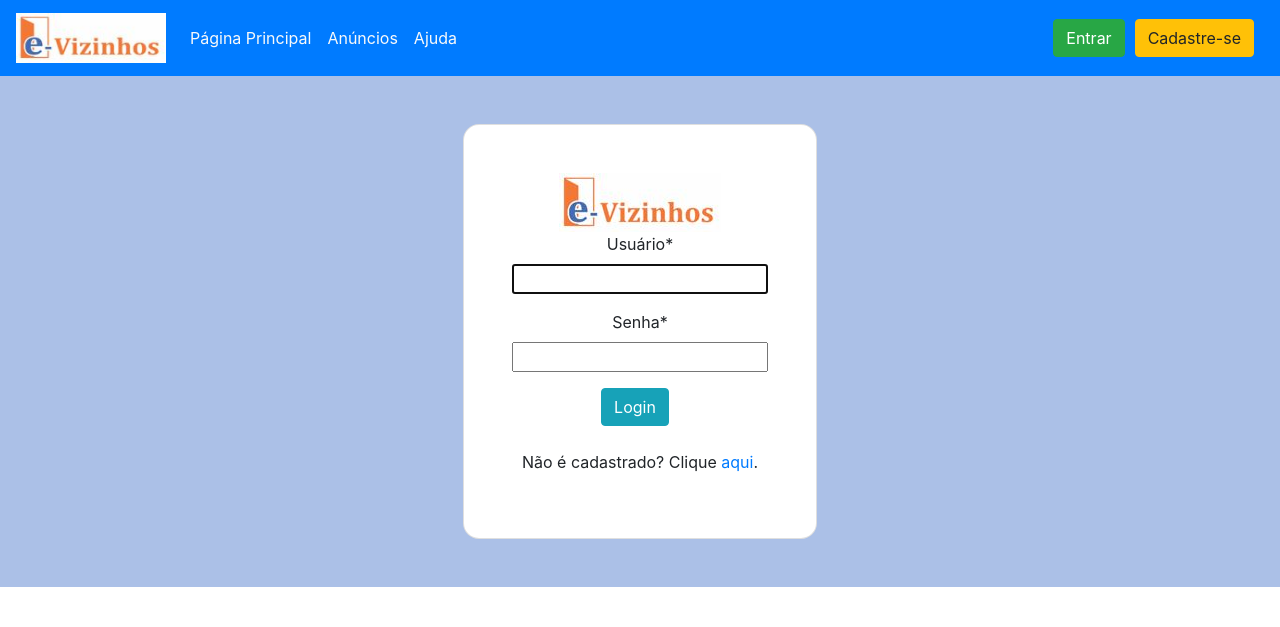
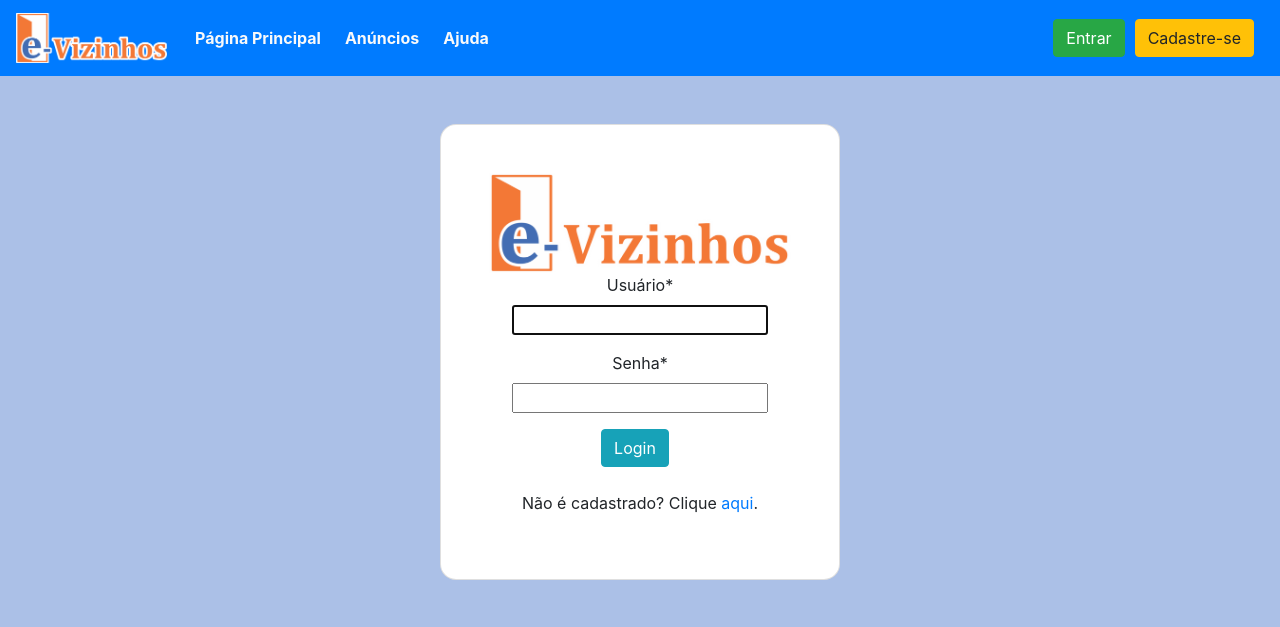
Before and after one commit to jpedrosantana/projeto_integrador_I, a Django app: page /accounts/login/ in a window 1280 px wide. Shown: the top 627 px of the page. Run offline with Django 3.2, Linux system fonts and the light colour scheme; some libraries are stand-ins or nearby versions.

Commit message:
alteracao do logo sem fundo branco

```diff
--- a/projeto_pi/templates/registration/login.html
+++ b/projeto_pi/templates/registration/login.html
@@ -10,7 +10,7 @@
       <div class='card shadow-2-strong' style='border-radius: 1rem;'>
         <div class='card-body p-5 text-center'>
 
-          <img src="/static/img/e-vizinhos.JPG" alt='Logotipo e-vizinhos'>
+          <img src="/static/img/Arte PI2.png" width="auto" height="100px" alt='Logotipo e-vizinhos'>
 
           {% if form.errors %}
           <h4 style='color: red;'>Usuário ou senha incorretos. Tente novamente.</h2>
--- a/projeto_pi/templates/snippets/barra_navegacao.html
+++ b/projeto_pi/templates/snippets/barra_navegacao.html
@@ -5,8 +5,8 @@
     <!--<a class='navbar-brand text-light' href="/">
         Marketplace da Comunidade
     </a>-->
-    <a class='navbar-brand' href='#'>
-        <img src='/static/img/e-vizinhos.JPG' width="150" height="50">
+    <a class='navbar-brand' href='/'>
+        <img src='/static/img/Arte PI2.png' width="auto" height="50">
     </a>
 
     <button class='navbar-toggler' type='button' data-toggle='collapse' data-target='#navbarSupportedContent'>
@@ -15,8 +15,8 @@
 
     <div class='collapse navbar-collapse' id='navbarSupportedContent'>
         <ul class='navbar-nav mr-auto'>
-            <li class='nav-item'>
-                <a class='nav-link text-light' href='/'>
+            <li class='nav-item px-1'>
+                <a class='nav-link text-light font-weight-bold' href='/'>
                     Página Principal
                 </a>
             </li>
@@ -32,20 +32,20 @@
                 </ul>
             </li>
             -->
-            <li class='nav-item'>
-                <a class='nav-link text-light' href='/empreendimentos'>
+            <li class='nav-item px-1 h-50'>
+                <a class='nav-link text-light font-weight-bold' href='/empreendimentos'>
                     Anúncios
                 </a>
             </li>
             {% if user.is_authenticated %}
-            <li class='nav-item'>
-                <a class='nav-link text-light' href='/anuncie'>
+            <li class='nav-item px-1 h-75'>
+                <a class='nav-link text-light font-weight-bold' href='/anuncie'>
                     Anuncie aqui
                 </a>
             </li>
             {% endif %}
-            <li class='nav-item'>
-                <a class='nav-link text-light' href='/ajuda'>
+            <li class='nav-item px-1'>
+                <a class='nav-link text-light font-weight-bold' href='/ajuda'>
                     Ajuda
                 </a>
             </li>
@@ -58,7 +58,7 @@
             <a class='btn btn-rounded btn-success' role='button' href='{% url "login"%}?next={{request.path}}'>
                 Entrar
             </a>
-            <a class='btn btn-rounded btn-warning ' role='button' href='/register'>
+            <a class='btn btn-rounded btn-warning' role='button' href='/register'>
                 Cadastre-se
             </a>
 
```
Also changed, not shown: projeto_pi/db.sqlite3, projeto_pi/static/img/Arte PI1.png (added), projeto_pi/static/img/Arte PI2.png (added), projeto_pi/static/img/Arte PI3.png (added).
